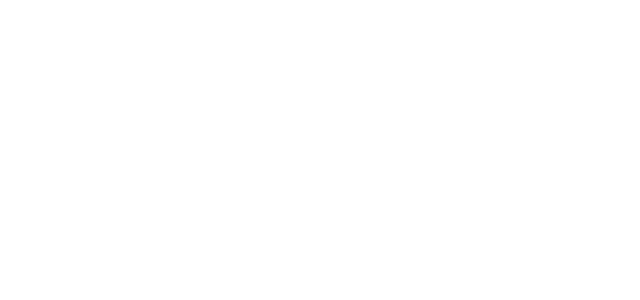
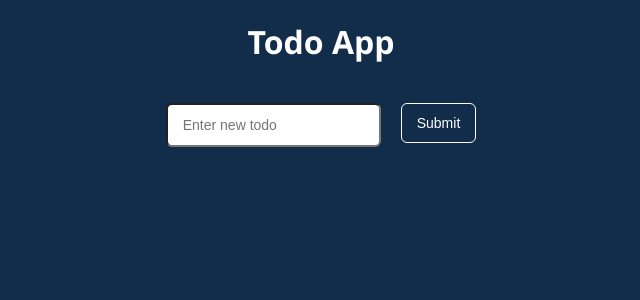
Before and after one commit to serhiishf/react-bohdan, a React (Vite) app: page / in a window 1280 px wide. Shown: the top 300 px of the page, without its empty margins (319-959 px from the left). Built offline with nearby package versions, Linux system fonts and the light colour scheme.

Commit message:
feat: Save progress 24-todo-app-v1

```diff
--- a/src/App.css
+++ b/src/App.css
@@ -1,3 +1,11 @@
 .App {
   text-align: center;
+  display: flex;
+  flex-direction: column;
+  gap: 40px;
+  padding: 20px;
 }
+
+.title {
+  color: white;
+}
--- a/src/App.jsx
+++ b/src/App.jsx
@@ -1,7 +1,22 @@
+import { useState } from 'react';
 import './App.css';
+import TodoForm from './components/TodoForm/TodoForm';
+import TodoList from './components/TodoList/TodoList';
 
 function App() {
-  return <div className="App"></div>;
+  const [todos, setTodos] = useState([]);
+
+  const addTodoHandler = (text) => {
+    setTodos([...todos, text]);
+  };
+
+  return (
+    <div className="App">
+      <h1 className="title">Todo App</h1>
+      <TodoForm addTodo={addTodoHandler} />
+      <TodoList todos={todos} />
+    </div>
+  );
 }
 
 export default App;
--- a/src/components/Todo/Todo.jsx
+++ b/src/components/Todo/Todo.jsx
@@ -0,0 +1,14 @@
+import styles from './Todo.module.css';
+
+function Todo(props) {
+  const { todoText } = props;
+
+  return (
+    <div className={styles.todo}>
+      <div className={styles.icon}></div>
+      <div className={styles.text}>{todoText}</div>
+    </div>
+  );
+}
+
+export default Todo;
--- a/src/components/Todo/Todo.module.css
+++ b/src/components/Todo/Todo.module.css
@@ -0,0 +1,16 @@
+.todo {
+  width: 40%;
+  height: 40px;
+  display: flex;
+  align-items: center;
+  justify-content: center;
+  padding: 4px 15px;
+  border: 1px solid white;
+}
+
+.icon {
+}
+
+.text {
+  text-align: center;
+}
--- a/src/components/TodoForm/TodoForm.jsx
+++ b/src/components/TodoForm/TodoForm.jsx
@@ -0,0 +1,28 @@
+import { useState } from 'react';
+import Button from '../ui/Button/Button';
+import styles from './TodoForm.module.css';
+import Todo from '../Todo/Todo';
+
+function TodoForm(props) {
+  const [text, setText] = useState('');
+
+  const { addTodo } = props;
+  const handleClick = () => {
+    console.log('Btn click');
+  };
+
+  const onSubmitHandler = (event) => {
+    event.preventDefault();
+    addTodo(text);
+    setText('');
+  };
+
+  return (
+    <form className={styles.todoForm} onSubmit={onSubmitHandler}>
+      <input value={text} onChange={(e) => setText(e.target.value)} className={styles.input} type="text" placeholder="Enter new todo" />
+      <Button onClick={handleClick} buttonName="Submit" />
+    </form>
+  );
+}
+
+export default TodoForm;
--- a/src/components/TodoForm/TodoForm.module.css
+++ b/src/components/TodoForm/TodoForm.module.css
@@ -0,0 +1,12 @@
+.input {
+  height: 40px;
+  font-size: 14px;
+  padding: 0 15px;
+  border-radius: 6px;
+}
+
+.todoForm {
+  display: flex;
+  gap: 20px;
+  justify-content: center;
+}
--- a/src/components/TodoList/TodoList.jsx
+++ b/src/components/TodoList/TodoList.jsx
@@ -0,0 +1,16 @@
+import Todo from '../Todo/Todo';
+import styles from './TodoList.module.css';
+
+function TodoList(props) {
+  const { todos } = props;
+
+  return (
+    <div className={styles.todoList}>
+      {todos.map((todo, index) => (
+        <Todo todoText={todo} key={index} />
+      ))}
+    </div>
+  );
+}
+
+export default TodoList;
--- a/src/components/TodoList/TodoList.module.css
+++ b/src/components/TodoList/TodoList.module.css
@@ -0,0 +1,6 @@
+.todoList {
+  display: flex;
+  flex-direction: column;
+  align-items: center;
+  gap: 20px;
+}
--- a/src/components/ui/Button/Button.jsx
+++ b/src/components/ui/Button/Button.jsx
@@ -0,0 +1,13 @@
+import styles from './Button.module.css';
+
+function Button(props) {
+  const { onClick, buttonName } = props;
+
+  return (
+    <button className={styles.button} onClick={onClick} type="submit">
+      {buttonName}
+    </button>
+  );
+}
+
+export default Button;
--- a/src/components/ui/Button/Button.module.css
+++ b/src/components/ui/Button/Button.module.css
@@ -0,0 +1,16 @@
+.button {
+  height: 40px;
+  padding: 10px 15px;
+  border-radius: 6px;
+  font-size: 14px;
+  border: 0;
+  cursor: pointer;
+  color: white;
+  background-color: transparent;
+  border: 1px solid white;
+}
+
+.button:hover {
+  background-color: grey;
+  border: 1px solid grey;
+}
--- a/src/index.css
+++ b/src/index.css
@@ -3,5 +3,7 @@
   padding: 0;
 }
 body {
-  font-family: Inter, system-ui, Avenir, Helvetica, Arial, sans-serif;
+  font-family: 'Segoe UI', 'Roboto', 'Oxygen', 'Fira Sans', 'Inter', system-ui, Avenir, Helvetica, Arial, sans-serif;
+  background-color: #112d49;
+  color: white;
 }
```
